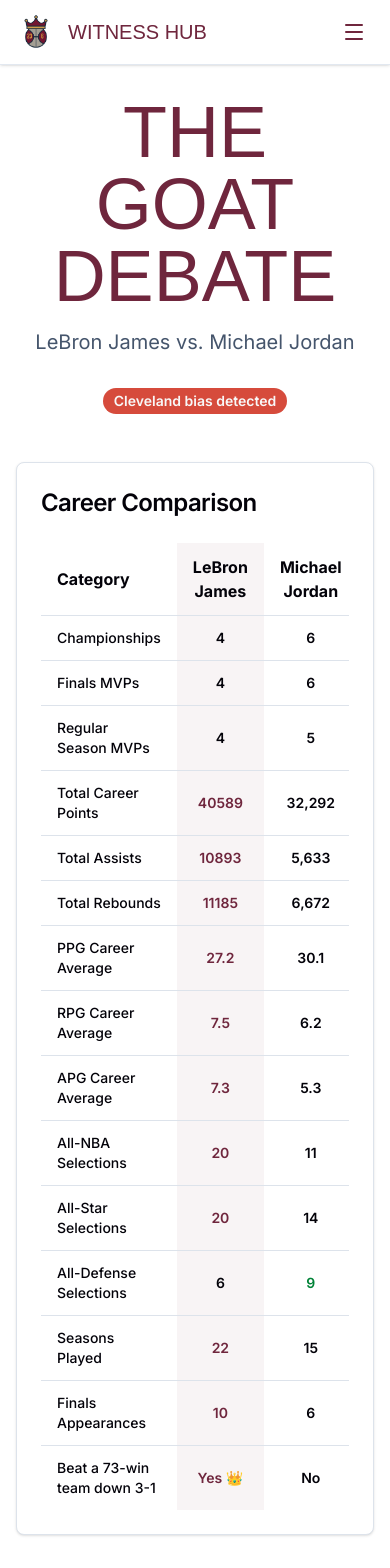
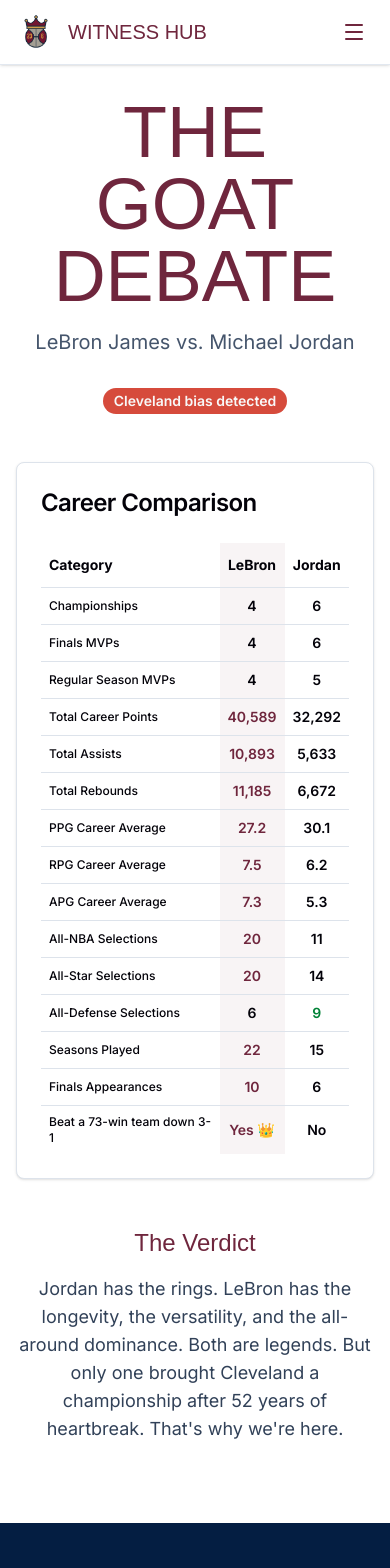
Before and after one commit to briansproule20/sassy-mate, a Next.js app: page /compare in a window 390 px wide. Shown: the top 1568 px of the page. Built offline with nearby package versions, Linux system fonts and the light colour scheme; a web font is replaced by a local one.

Commit message:
Fix mobile table responsiveness and properly format LeBron's career stats with commas

```diff
--- a/app/compare/page.tsx
+++ b/app/compare/page.tsx
@@ -75,134 +75,134 @@
                   <table className="w-full">
                     <thead>
                       <tr className="border-b">
-                        <th className="py-3 px-4 text-left">Category</th>
-                        <th className="py-3 px-4 text-center bg-cavs-wine/5">
-                          LeBron James
+                        <th className="py-3 px-2 sm:px-4 text-left text-sm">Category</th>
+                        <th className="py-3 px-2 sm:px-4 text-center bg-cavs-wine/5 text-sm">
+                          LeBron
                         </th>
-                        <th className="py-3 px-4 text-center">Michael Jordan</th>
+                        <th className="py-3 px-2 sm:px-4 text-center text-sm">Jordan</th>
                       </tr>
                     </thead>
                     <tbody className="text-sm">
                       <tr className="border-b">
-                        <td className="py-3 px-4 font-medium">Championships</td>
-                        <td className="py-3 px-4 text-center bg-cavs-wine/5 font-semibold">
+                        <td className="py-2 sm:py-3 px-2 sm:px-4 font-medium text-xs sm:text-sm">Championships</td>
+                        <td className="py-2 sm:py-3 px-2 sm:px-4 text-center bg-cavs-wine/5 font-semibold">
                           4
                         </td>
-                        <td className="py-3 px-4 text-center font-semibold">6</td>
+                        <td className="py-2 sm:py-3 px-2 sm:px-4 text-center font-semibold">6</td>
                       </tr>
                       <tr className="border-b">
-                        <td className="py-3 px-4 font-medium">Finals MVPs</td>
-                        <td className="py-3 px-4 text-center bg-cavs-wine/5 font-semibold">
+                        <td className="py-2 sm:py-3 px-2 sm:px-4 font-medium text-xs sm:text-sm">Finals MVPs</td>
+                        <td className="py-2 sm:py-3 px-2 sm:px-4 text-center bg-cavs-wine/5 font-semibold">
                           4
                         </td>
-                        <td className="py-3 px-4 text-center font-semibold">6</td>
+                        <td className="py-2 sm:py-3 px-2 sm:px-4 text-center font-semibold">6</td>
                       </tr>
                       <tr className="border-b">
-                        <td className="py-3 px-4 font-medium">Regular Season MVPs</td>
-                        <td className="py-3 px-4 text-center bg-cavs-wine/5 font-semibold">
+                        <td className="py-2 sm:py-3 px-2 sm:px-4 font-medium text-xs sm:text-sm">Regular Season MVPs</td>
+                        <td className="py-2 sm:py-3 px-2 sm:px-4 text-center bg-cavs-wine/5 font-semibold">
                           4
                         </td>
-                        <td className="py-3 px-4 text-center font-semibold">5</td>
+                        <td className="py-2 sm:py-3 px-2 sm:px-4 text-center font-semibold">5</td>
                       </tr>
                       <tr className="border-b">
-                        <td className="py-3 px-4 font-medium">Total Career Points</td>
-                        <td className="py-3 px-4 text-center bg-cavs-wine/5 font-semibold text-cavs-wine">
-                          {lebronPoints.toLocaleString()}
+                        <td className="py-2 sm:py-3 px-2 sm:px-4 font-medium text-xs sm:text-sm">Total Career Points</td>
+                        <td className="py-2 sm:py-3 px-2 sm:px-4 text-center bg-cavs-wine/5 font-semibold text-cavs-wine">
+                          {lebronStats?.total_pts ? Number(lebronStats.total_pts).toLocaleString() : "40,474"}
                         </td>
-                        <td className="py-3 px-4 text-center font-semibold">
+                        <td className="py-2 sm:py-3 px-2 sm:px-4 text-center font-semibold">
                           32,292
                         </td>
                       </tr>
                       <tr className="border-b">
-                        <td className="py-3 px-4 font-medium">Total Assists</td>
-                        <td className="py-3 px-4 text-center bg-cavs-wine/5 font-semibold text-cavs-wine">
-                          {lebronAssists.toLocaleString()}
+                        <td className="py-2 sm:py-3 px-2 sm:px-4 font-medium text-xs sm:text-sm">Total Assists</td>
+                        <td className="py-2 sm:py-3 px-2 sm:px-4 text-center bg-cavs-wine/5 font-semibold text-cavs-wine">
+                          {lebronStats?.total_ast ? Number(lebronStats.total_ast).toLocaleString() : "11,009"}
                         </td>
-                        <td className="py-3 px-4 text-center font-semibold">
+                        <td className="py-2 sm:py-3 px-2 sm:px-4 text-center font-semibold">
                           5,633
                         </td>
                       </tr>
                       <tr className="border-b">
-                        <td className="py-3 px-4 font-medium">Total Rebounds</td>
-                        <td className="py-3 px-4 text-center bg-cavs-wine/5 font-semibold text-cavs-wine">
-                          {lebronRebounds.toLocaleString()}
+                        <td className="py-2 sm:py-3 px-2 sm:px-4 font-medium text-xs sm:text-sm">Total Rebounds</td>
+                        <td className="py-2 sm:py-3 px-2 sm:px-4 text-center bg-cavs-wine/5 font-semibold text-cavs-wine">
+                          {lebronStats?.total_reb ? Number(lebronStats.total_reb).toLocaleString() : "11,185"}
                         </td>
-                        <td className="py-3 px-4 text-center font-semibold">
+                        <td className="py-2 sm:py-3 px-2 sm:px-4 text-center font-semibold">
                           6,672
                         </td>
                       </tr>
                       <tr className="border-b">
-                        <td className="py-3 px-4 font-medium">PPG Career Average</td>
-                        <td className="py-3 px-4 text-center bg-cavs-wine/5 font-semibold text-cavs-wine">
+                        <td className="py-2 sm:py-3 px-2 sm:px-4 font-medium text-xs sm:text-sm">PPG Career Average</td>
+                        <td className="py-2 sm:py-3 px-2 sm:px-4 text-center bg-cavs-wine/5 font-semibold text-cavs-wine">
                           {lebronStats?.pts || "27.2"}
                         </td>
-                        <td className="py-3 px-4 text-center font-semibold">
+                        <td className="py-2 sm:py-3 px-2 sm:px-4 text-center font-semibold">
                           30.1
                         </td>
                       </tr>
                       <tr className="border-b">
-                        <td className="py-3 px-4 font-medium">RPG Career Average</td>
-                        <td className="py-3 px-4 text-center bg-cavs-wine/5 font-semibold text-cavs-wine">
+                        <td className="py-2 sm:py-3 px-2 sm:px-4 font-medium text-xs sm:text-sm">RPG Career Average</td>
+                        <td className="py-2 sm:py-3 px-2 sm:px-4 text-center bg-cavs-wine/5 font-semibold text-cavs-wine">
                           {lebronStats?.reb || "7.5"}
                         </td>
-                        <td className="py-3 px-4 text-center font-semibold">
+                        <td className="py-2 sm:py-3 px-2 sm:px-4 text-center font-semibold">
                           6.2
                         </td>
                       </tr>
                       <tr className="border-b">
-                        <td className="py-3 px-4 font-medium">APG Career Average</td>
-                        <td className="py-3 px-4 text-center bg-cavs-wine/5 font-semibold text-cavs-wine">
+                        <td className="py-2 sm:py-3 px-2 sm:px-4 font-medium text-xs sm:text-sm">APG Career Average</td>
+                        <td className="py-2 sm:py-3 px-2 sm:px-4 text-center bg-cavs-wine/5 font-semibold text-cavs-wine">
                           {lebronStats?.ast || "7.4"}
                         </td>
-                        <td className="py-3 px-4 text-center font-semibold">
+                        <td className="py-2 sm:py-3 px-2 sm:px-4 text-center font-semibold">
                           5.3
                         </td>
                       </tr>
                       <tr className="border-b">
-                        <td className="py-3 px-4 font-medium">All-NBA Selections</td>
-                        <td className="py-3 px-4 text-center bg-cavs-wine/5 font-semibold text-cavs-wine">
+                        <td className="py-2 sm:py-3 px-2 sm:px-4 font-medium text-xs sm:text-sm">All-NBA Selections</td>
+                        <td className="py-2 sm:py-3 px-2 sm:px-4 text-center bg-cavs-wine/5 font-semibold text-cavs-wine">
                           20
                         </td>
-                        <td className="py-3 px-4 text-center font-semibold">11</td>
+                        <td className="py-2 sm:py-3 px-2 sm:px-4 text-center font-semibold">11</td>
                       </tr>
                       <tr className="border-b">
-                        <td className="py-3 px-4 font-medium">All-Star Selections</td>
-                        <td className="py-3 px-4 text-center bg-cavs-wine/5 font-semibold text-cavs-wine">
+                        <td className="py-2 sm:py-3 px-2 sm:px-4 font-medium text-xs sm:text-sm">All-Star Selections</td>
+                        <td className="py-2 sm:py-3 px-2 sm:px-4 text-center bg-cavs-wine/5 font-semibold text-cavs-wine">
                           20
                         </td>
-                        <td className="py-3 px-4 text-center font-semibold">14</td>
+                        <td className="py-2 sm:py-3 px-2 sm:px-4 text-center font-semibold">14</td>
                       </tr>
                       <tr className="border-b">
-                        <td className="py-3 px-4 font-medium">All-Defense Selections</td>
-                        <td className="py-3 px-4 text-center bg-cavs-wine/5 font-semibold">
+                        <td className="py-2 sm:py-3 px-2 sm:px-4 font-medium text-xs sm:text-sm">All-Defense Selections</td>
+                        <td className="py-2 sm:py-3 px-2 sm:px-4 text-center bg-cavs-wine/5 font-semibold">
                           6
                         </td>
-                        <td className="py-3 px-4 text-center font-semibold text-green-700">
+                        <td className="py-2 sm:py-3 px-2 sm:px-4 text-center font-semibold text-green-700">
                           9
                         </td>
                       </tr>
                       <tr className="border-b">
-                        <td className="py-3 px-4 font-medium">Seasons Played</td>
-                        <td className="py-3 px-4 text-center bg-cavs-wine/5 font-semibold text-cavs-wine">
+                        <td className="py-2 sm:py-3 px-2 sm:px-4 font-medium text-xs sm:text-sm">Seasons Played</td>
+                        <td className="py-2 sm:py-3 px-2 sm:px-4 text-center bg-cavs-wine/5 font-semibold text-cavs-wine">
                           22
                         </td>
-                        <td className="py-3 px-4 text-center font-semibold">15</td>
+                        <td className="py-2 sm:py-3 px-2 sm:px-4 text-center font-semibold">15</td>
                       </tr>
                       <tr className="border-b">
-                        <td className="py-3 px-4 font-medium">Finals Appearances</td>
-                        <td className="py-3 px-4 text-center bg-cavs-wine/5 font-semibold text-cavs-wine">
+                        <td className="py-2 sm:py-3 px-2 sm:px-4 font-medium text-xs sm:text-sm">Finals Appearances</td>
+                        <td className="py-2 sm:py-3 px-2 sm:px-4 text-center bg-cavs-wine/5 font-semibold text-cavs-wine">
                           10
                         </td>
-                        <td className="py-3 px-4 text-center font-semibold">6</td>
+                        <td className="py-2 sm:py-3 px-2 sm:px-4 text-center font-semibold">6</td>
                       </tr>
                       <tr>
-                        <td className="py-3 px-4 font-medium">
+                        <td className="py-2 sm:py-3 px-2 sm:px-4 font-medium text-xs sm:text-sm">
                           Beat a 73-win team down 3-1
                         </td>
-                        <td className="py-3 px-4 text-center bg-cavs-wine/5 font-semibold text-cavs-wine">
+                        <td className="py-2 sm:py-3 px-2 sm:px-4 text-center bg-cavs-wine/5 font-semibold text-cavs-wine">
                           Yes 👑
                         </td>
-                        <td className="py-3 px-4 text-center font-semibold">No</td>
+                        <td className="py-2 sm:py-3 px-2 sm:px-4 text-center font-semibold">No</td>
                       </tr>
                     </tbody>
                   </table>
```
